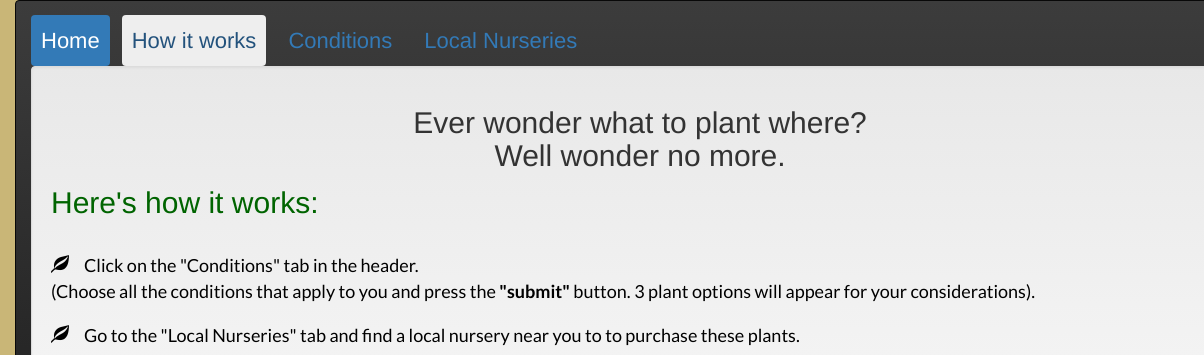
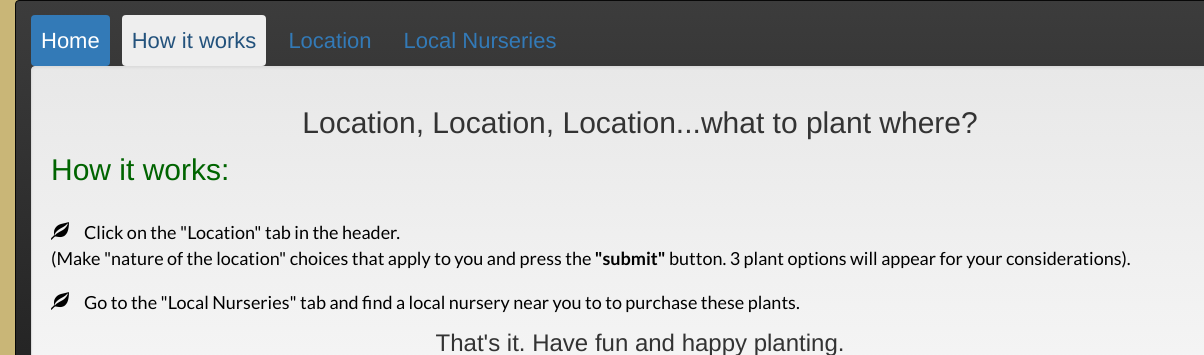
Before and after one commit to RLGoolsby/plan-it, a plain HTML site: page index.html at #/conditions in a window 1280 px wide. Both pictures are taken after a click on the button "How it works". Shown: the top 355 px of the page, 0-1204 px from the left. Drawn offline with nearby package versions, Linux system fonts and the light colour scheme; some packages are replaced by stand-ins of ours.

Commit message:
Add edits to how it works verbage

```diff
--- a/assets/css/styles.scss
+++ b/assets/css/styles.scss
@@ -52,7 +52,9 @@ ul {
     display: block;
     padding: 10px 10px;
 }
-
+.nav-pills{
+  margin-right: auto;
+}
 /** hrefs **/
 a{
   background-color: transparent;
--- a/index.html
+++ b/index.html
@@ -44,7 +44,7 @@
       <li role="presentation" class="active"><a role="button" href="#">Home</a></li>
       <li role="presentation"><a role="button" data-toggle="collapse" href="#collapse"
           aria-expanded="false" aria-controls="collapse">How it works</a></li>
-      <li role="presentation"><a role="button" href="#/conditions">Conditions</a></li>
+      <li role="presentation"><a role="button" href="#/conditions">Location</a></li>
       <li role="presentation"><a role="button" href="#/local-nurseries">Local Nurseries</a></li>
     </ul>
 
@@ -52,12 +52,13 @@
 
 <div class="collapse" id="collapse">
   <div class="well">
-    <h2>Ever wonder what to plant where?</br>
-        Well wonder no more.</h2>
-        <p>Here's how it works:</p>
+    <h2>Location, Location, Location...what to plant where?
+        </h2>
+        <p>How it works:</br>
+            </p>
         <ul class="how">
-            <li class="howTo"><span class="glyphicon glyphicon-leaf" aria-hidden="true"></span>Click on the "Conditions" tab in the header.</br>
-            (Choose all the conditions that apply to you and press the <strong> "submit"</strong> button. 3 plant options will appear
+            <li class="howTo"><span class="glyphicon glyphicon-leaf" aria-hidden="true"></span>Click on the "Location" tab in the header.</br>
+            (Make "nature of the location" choices that apply to you and press the <strong> "submit"</strong> button.  3 plant options will appear
                 for your considerations).</li>
             <li class="howT"><span class="glyphicon glyphicon-leaf" aria-hidden="true"></span>Go to the "Local Nurseries" tab and find a local nursery near you to
                 to purchase these plants.</li>
```
Also changed, not shown: views/conditions.html (+2 -2 lines), assets/css/styles.css, 1 other file.
